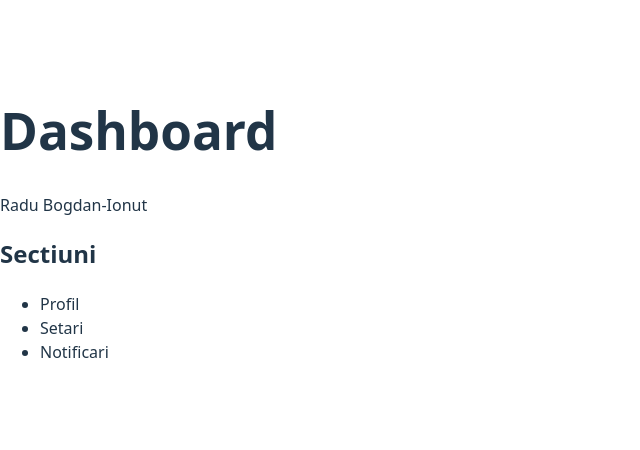
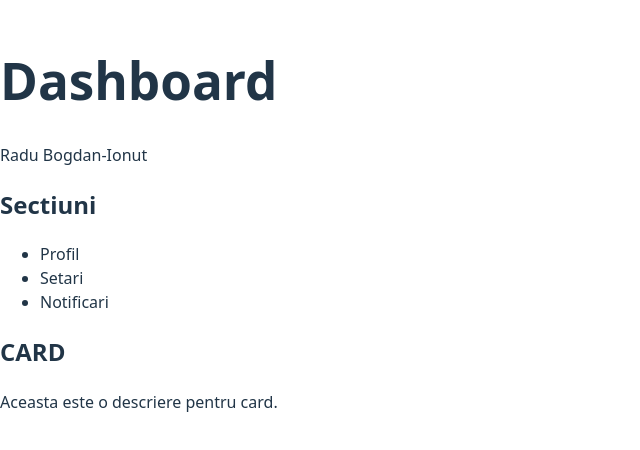
Before and after one commit to hawkqp68/proiect-web, a React (Vite) app: page / in a window 1280 px wide. Shown: the part 176-626 px from the top of the page, without its empty margins (0-640 px from the left). Built offline with nearby package versions, Linux system fonts and the light colour scheme.

Commit message:
adaugare functi card

```diff
--- a/src/App.jsx
+++ b/src/App.jsx
@@ -1,3 +1,5 @@
+import Card from './Card';
+
 function App() {
   return (
     <div>
@@ -6,16 +8,15 @@ function App() {
 
       <h2>Sectiuni</h2>
       <ul>
-
         <li>Profil</li>
         <li>Setari</li>
         <li>Notificari</li>
+      </ul>
 
+      <Card />
 
-
-
-  </ul>
     </div>
   );
 }
+
 export default App;
--- /dev/null
+++ b/src/Card.jsx
@@ -0,0 +1,12 @@
+function Card() {
+    return (
+        <div>
+
+          <h2>CARD</h2>
+            <p>Aceasta este o descriere pentru card.</p>
+
+        </div>
+        );
+}
+
+export default Card;
```
Lines whose indentation alone changed are shown as unchanged.
